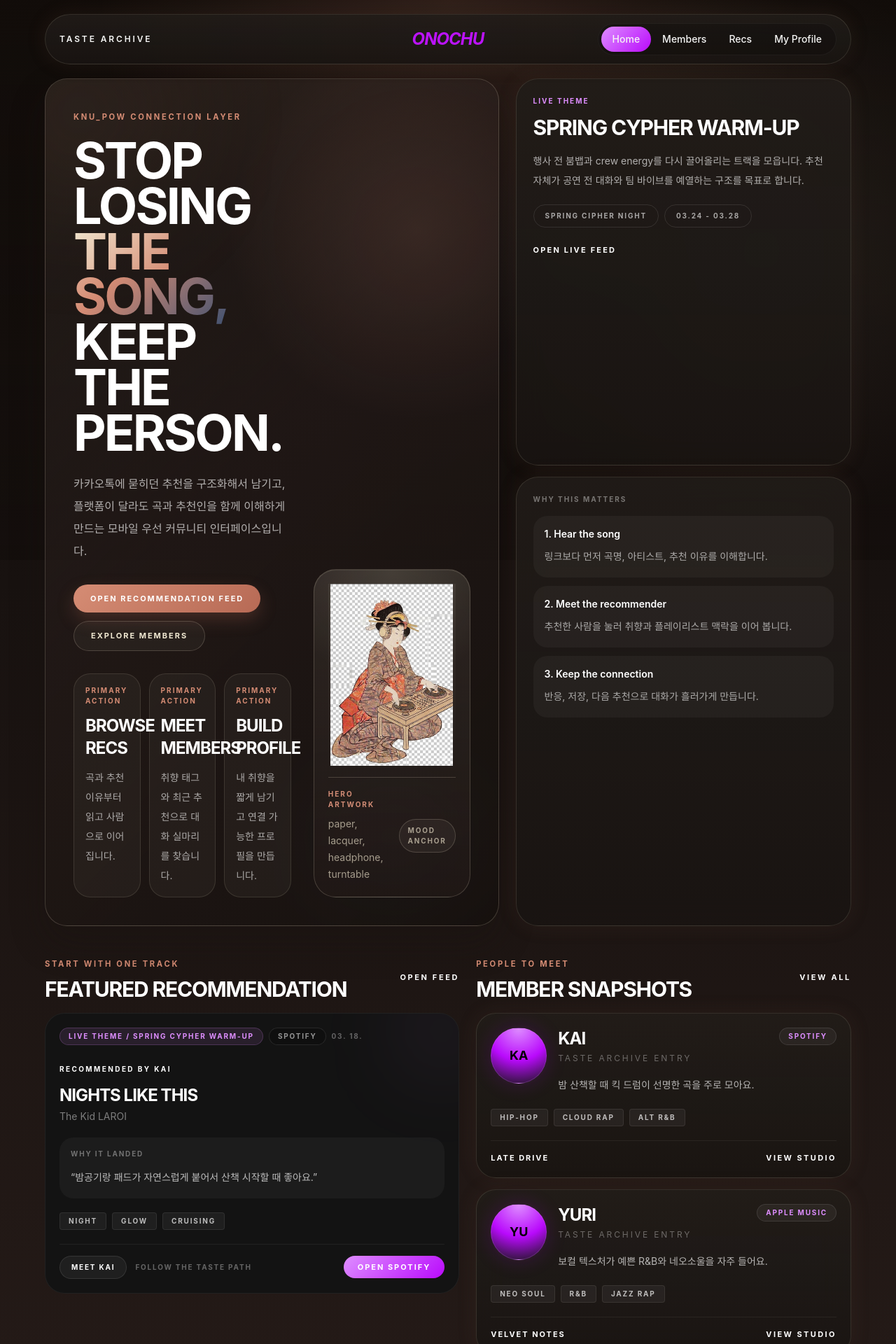
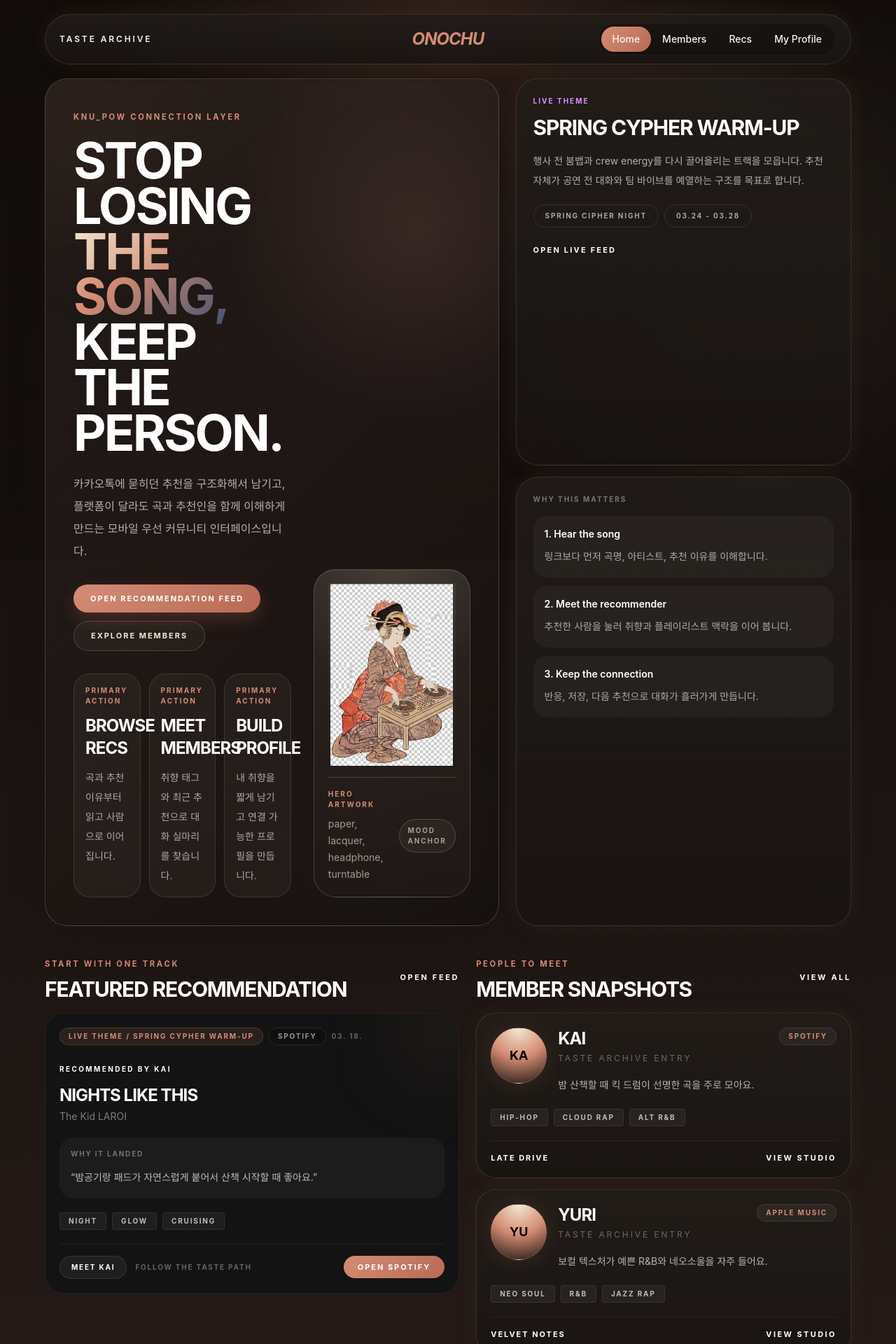
Before and after one commit to MrTMI-0315/onochu, a Next.js app: page / in a window 1280 px wide. Shown: the top 1920 px of the page at 70% size. Built offline with nearby package versions, Linux system fonts and the light colour scheme.

Commit message:
MB 48 : retheme shared chrome accents

```diff
--- a/components/member-card.tsx
+++ b/components/member-card.tsx
@@ -12,7 +12,7 @@ export function MemberCard({ member }: MemberCardProps) {
   return (
     <article className="group onochu-panel flex h-full flex-col gap-5 rounded-[1.75rem] p-5 transition duration-300 hover:bg-white/[0.06]">
       <div className="flex items-start gap-4">
-        <div className="flex h-20 w-20 shrink-0 items-center justify-center rounded-full border border-[#de8eff]/20 bg-[radial-gradient(circle_at_top,#de8eff_0%,#b90afc_52%,#171717_100%)] text-lg font-bold uppercase text-black shadow-[0_0_30px_rgba(188,19,254,0.18)]">
+        <div className="flex h-20 w-20 shrink-0 items-center justify-center rounded-full border border-[color:rgba(212,202,176,0.2)] bg-[radial-gradient(circle_at_top,var(--paper)_0%,var(--primary)_48%,#1f1713_100%)] text-lg font-bold uppercase text-black shadow-[0_0_30px_rgba(183,106,85,0.2)]">
           {initials}
         </div>
 
@@ -26,7 +26,7 @@ export function MemberCard({ member }: MemberCardProps) {
                 Taste archive entry
               </p>
             </div>
-            <span className="rounded-full border border-white/10 bg-white/5 px-3 py-1 text-[10px] font-bold uppercase tracking-[0.18em] text-[#de8eff]">
+            <span className="rounded-full border border-white/10 bg-white/5 px-3 py-1 text-[10px] font-bold uppercase tracking-[0.18em] text-[var(--primary)]">
               {platformLabels[member.mainPlatform]}
             </span>
           </div>
@@ -57,7 +57,7 @@ export function MemberCard({ member }: MemberCardProps) {
         </a>
         <Link
           href={`/members/${member.id}`}
-          className="text-[11px] font-bold uppercase tracking-[0.22em] text-[#de8eff] transition group-hover:translate-x-0.5"
+          className="text-[11px] font-bold uppercase tracking-[0.22em] text-[var(--primary)] transition group-hover:translate-x-0.5"
         >
           View Studio
         </Link>
--- a/components/page-shell.tsx
+++ b/components/page-shell.tsx
@@ -19,7 +19,7 @@ export function PageShell({
     <main className="min-h-screen px-4 pb-28 pt-24 text-stone-100 md:px-6 md:pb-12 md:pt-28">
       <div className="mx-auto flex max-w-6xl flex-col gap-8">
         <section className="onochu-panel relative overflow-hidden rounded-[2rem] p-7 md:grid md:grid-cols-[1.3fr_0.7fr] md:gap-5 md:p-8">
-          <div className="absolute -left-16 top-0 h-48 w-48 rounded-full bg-[#de8eff]/10 blur-[100px]" />
+          <div className="absolute -left-16 top-0 h-48 w-48 rounded-full bg-[color:rgba(213,140,116,0.14)] blur-[100px]" />
           <div className="flex flex-col gap-4">
             <span className="onochu-eyebrow">{eyebrow}</span>
             <div className="flex flex-col gap-3">
--- a/components/recommendation-card.tsx
+++ b/components/recommendation-card.tsx
@@ -57,7 +57,7 @@ export function RecommendationCard({
       count: recommendation.reactionCount,
       active: resolvedEngagement.fire,
       activeClass:
-        "border-[#ff8b72]/35 bg-[#ff8b72]/14 text-[#ffc0b1] shadow-[0_0_30px_rgba(255,139,114,0.12)]",
+        "border-[color:rgba(213,140,116,0.35)] bg-[color:rgba(213,140,116,0.16)] text-[color:var(--paper)] shadow-[0_0_30px_rgba(183,106,85,0.14)]",
     },
     {
       action: "save" as const,
@@ -65,7 +65,7 @@ export function RecommendationCard({
       count: recommendation.saveCount,
       active: resolvedEngagement.save,
       activeClass:
-        "border-[#de8eff]/35 bg-[#de8eff]/14 text-[#f2d7ff] shadow-[0_0_30px_rgba(222,142,255,0.12)]",
+        "border-[color:rgba(64,81,112,0.35)] bg-[color:rgba(64,81,112,0.18)] text-[color:var(--paper)] shadow-[0_0_30px_rgba(64,81,112,0.14)]",
     },
   ];
 
@@ -75,12 +75,12 @@ export function RecommendationCard({
         compact ? "p-5" : "p-6"
       }`}
     >
-      <div className="absolute -right-8 -top-8 h-28 w-28 rounded-full bg-[#de8eff]/10 blur-3xl transition duration-300 group-hover:bg-[#de8eff]/18" />
+      <div className="absolute -right-8 -top-8 h-28 w-28 rounded-full bg-[color:rgba(213,140,116,0.12)] blur-3xl transition duration-300 group-hover:bg-[color:rgba(213,140,116,0.2)]" />
 
       <div className="relative flex h-full flex-col gap-5">
         <div className="flex flex-wrap items-center gap-2">
           {recommendation.themeTitle ? (
-            <span className="rounded-full border border-[#de8eff]/20 bg-[#de8eff]/10 px-3 py-1 text-[10px] font-bold uppercase tracking-[0.18em] text-[#de8eff]">
+            <span className="rounded-full border border-[color:rgba(213,140,116,0.2)] bg-[color:rgba(213,140,116,0.12)] px-3 py-1 text-[10px] font-bold uppercase tracking-[0.18em] text-[var(--primary)]">
               {recommendation.themePhaseLabel ?? "Theme"} / {recommendation.themeTitle}
             </span>
           ) : null}
@@ -96,12 +96,12 @@ export function RecommendationCard({
           {linkToMember ? (
             <Link
               href={memberProfileHref}
-              className="text-[10px] font-bold uppercase tracking-[0.24em] text-[#de8eff]"
+              className="text-[10px] font-bold uppercase tracking-[0.24em] text-[var(--primary)]"
             >
               Recommended by {memberName}
             </Link>
           ) : (
-            <p className="text-[10px] font-bold uppercase tracking-[0.24em] text-[#de8eff]">
+            <p className="text-[10px] font-bold uppercase tracking-[0.24em] text-[var(--primary)]">
               Curated by {memberName}
             </p>
           )}
@@ -163,7 +163,7 @@ export function RecommendationCard({
             {linkToMember ? (
               <Link
                 href={memberProfileHref}
-                className="rounded-full border border-white/10 bg-white/5 px-4 py-2 text-[10px] font-bold uppercase tracking-[0.18em] text-white/72 transition hover:border-[#de8eff]/30 hover:text-white"
+                className="rounded-full border border-white/10 bg-white/5 px-4 py-2 text-[10px] font-bold uppercase tracking-[0.18em] text-white/72 transition hover:border-[color:rgba(213,140,116,0.32)] hover:text-white"
               >
                 Meet {memberName}
               </Link>
@@ -199,7 +199,7 @@ export function RecommendationCard({
               href={resolvedLink.href}
               target="_blank"
               rel="noreferrer"
-              className="rounded-full bg-[linear-gradient(135deg,#de8eff_0%,#b90afc_100%)] px-5 py-2 text-[11px] font-bold uppercase tracking-[0.18em] text-black transition active:scale-[0.98]"
+              className="rounded-full bg-[linear-gradient(135deg,var(--primary)_0%,var(--primary-strong)_100%)] px-5 py-2 text-[11px] font-bold uppercase tracking-[0.18em] text-black transition active:scale-[0.98]"
             >
               {resolvedLink.isFallback
                 ? `Search ${resolvedPlatformLabel}`
--- a/components/site-navigation.tsx
+++ b/components/site-navigation.tsx
@@ -22,7 +22,7 @@ export function SiteNavigation() {
           </Link>
 
           <Link href="/" className="justify-self-center">
-            <span className="onochu-display text-2xl font-bold uppercase italic tracking-tight text-[#BC13FE]">
+            <span className="onochu-display text-2xl font-bold uppercase italic tracking-tight text-[var(--primary)]">
               ONOCHU
             </span>
           </Link>
@@ -37,7 +37,7 @@ export function SiteNavigation() {
                   href={item.href}
                   className={`rounded-full px-4 py-2 text-sm font-medium transition ${
                     isActive
-                      ? "bg-[linear-gradient(135deg,#de8eff_0%,#b90afc_100%)] text-black"
+                      ? "bg-[linear-gradient(135deg,var(--primary)_0%,var(--primary-strong)_100%)] text-black"
                       : "text-white/65 hover:bg-white/8 hover:text-white"
                   }`}
                 >
@@ -60,7 +60,7 @@ export function SiteNavigation() {
                 href={item.href}
                 className={`rounded-2xl px-3 py-3 text-center text-xs font-semibold uppercase tracking-[0.1em] transition ${
                   isActive
-                    ? "bg-white/8 text-[#de8eff]"
+                    ? "bg-white/8 text-[var(--primary)]"
                     : "bg-transparent text-white/40"
                 }`}
               >
```
